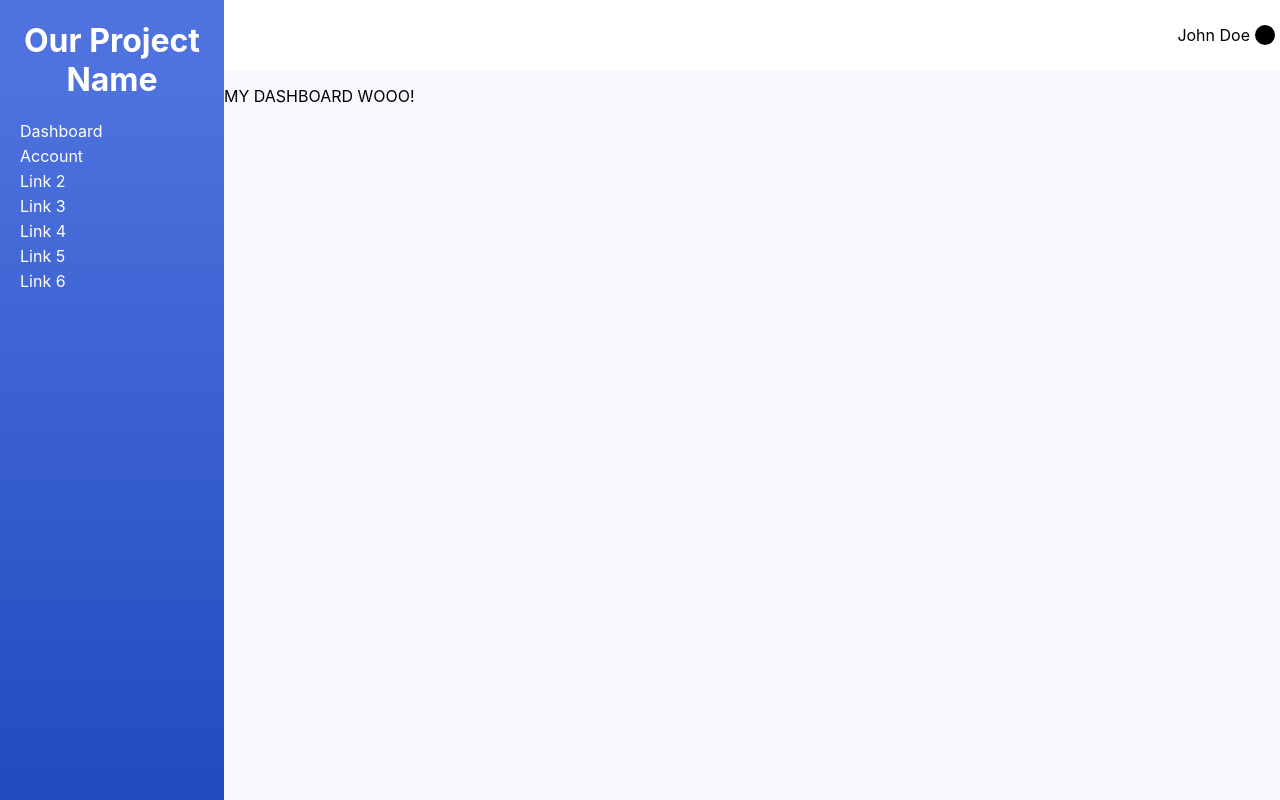
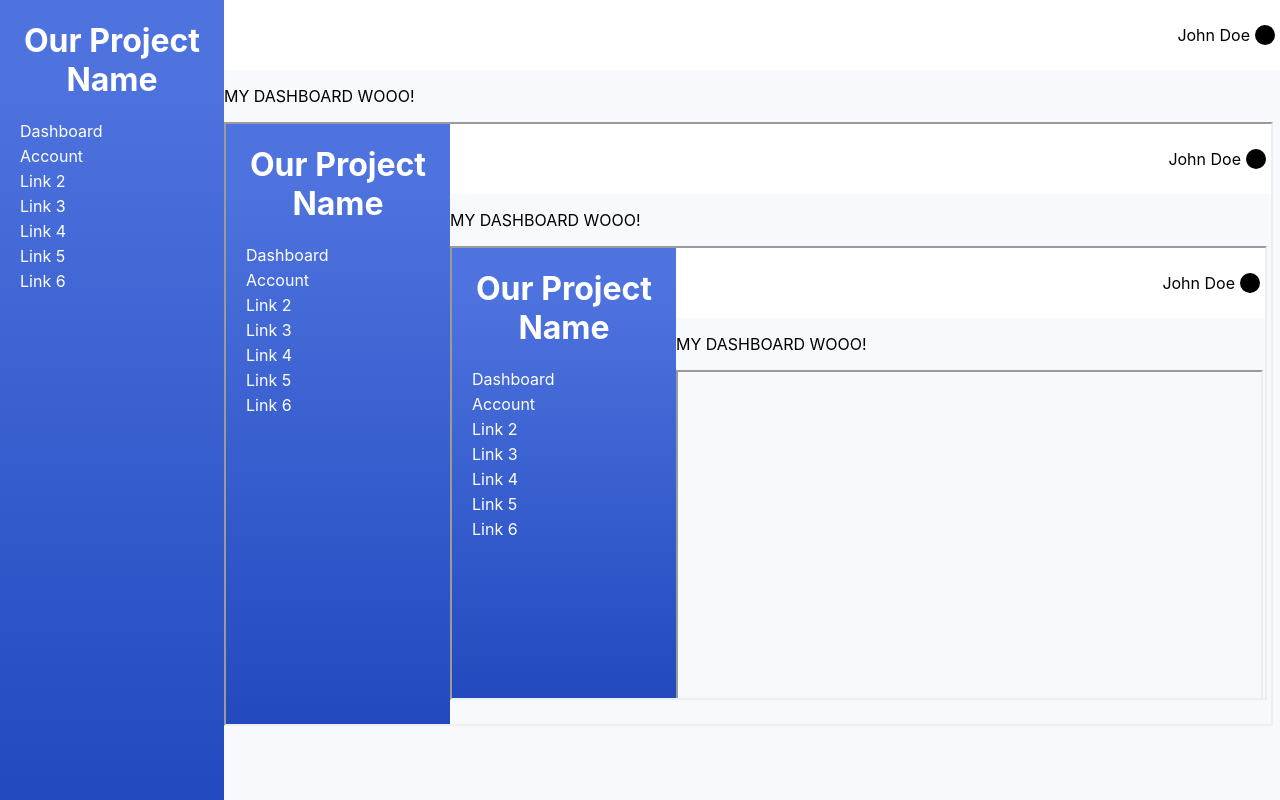
Before and after one commit to md-y/hacksmu-5, a SvelteKit app: page / in a window 1280 px wide. Built offline with nearby package versions, Linux system fonts and the light colour scheme.

Commit message:
pushing so jayesh can pull

```diff
--- a/src/routes/(dashboard)/+page.svelte
+++ b/src/routes/(dashboard)/+page.svelte
@@ -1 +1,9 @@
 <p>MY DASHBOARD WOOO!</p>
+<iframe title="dashboard" src="http://localhost:8501/"></iframe>
+
+<style>
+    iframe{
+        width:99%;
+        height: 75%;
+    }
+</style>
```
